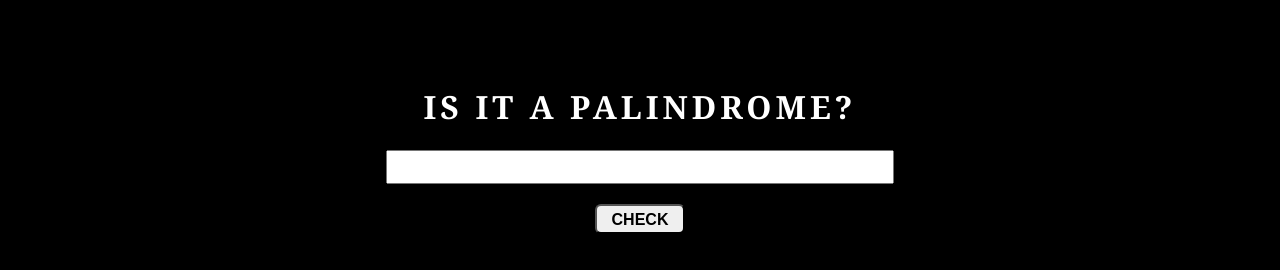
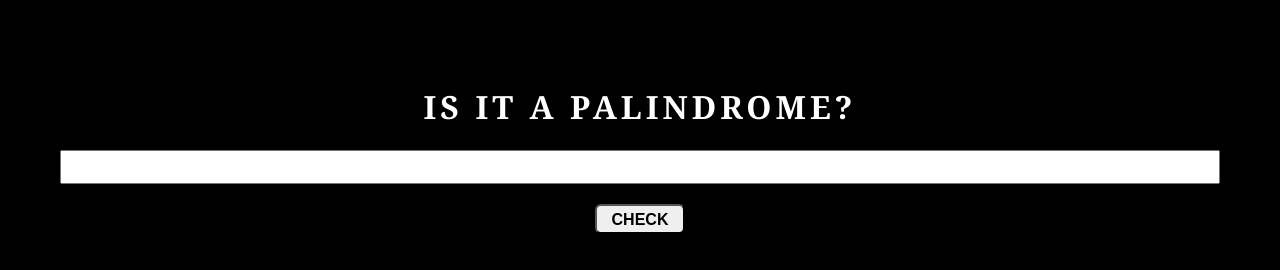
Before and after one commit to jhunvallim/palindrome-checker, a plain HTML site: page index.html in a window 1280 px wide. Drawn offline with Linux system fonts and the light colour scheme.

Commit message:
fix: ajusta o CSS

```diff
--- a/styles.css
+++ b/styles.css
@@ -8,11 +8,17 @@
 .container {
   display: flex;
   flex-direction: column;
+  flex-wrap: wrap;
   justify-content: center;
   align-items: center;
   background-color: var(--color1);;
   color: var(--color2);
-  margin: 4rem;
+  margin: 4rem auto 0 auto;
+}
+
+.container h1 {
+  text-align: center;
+  width: 100%;
 }
 
 .title {
@@ -22,7 +28,7 @@
 }
 
 #text-input {
-  width: 500px;
+  width: 90vw;
   font-size: 1.5rem;
 }
 
```
